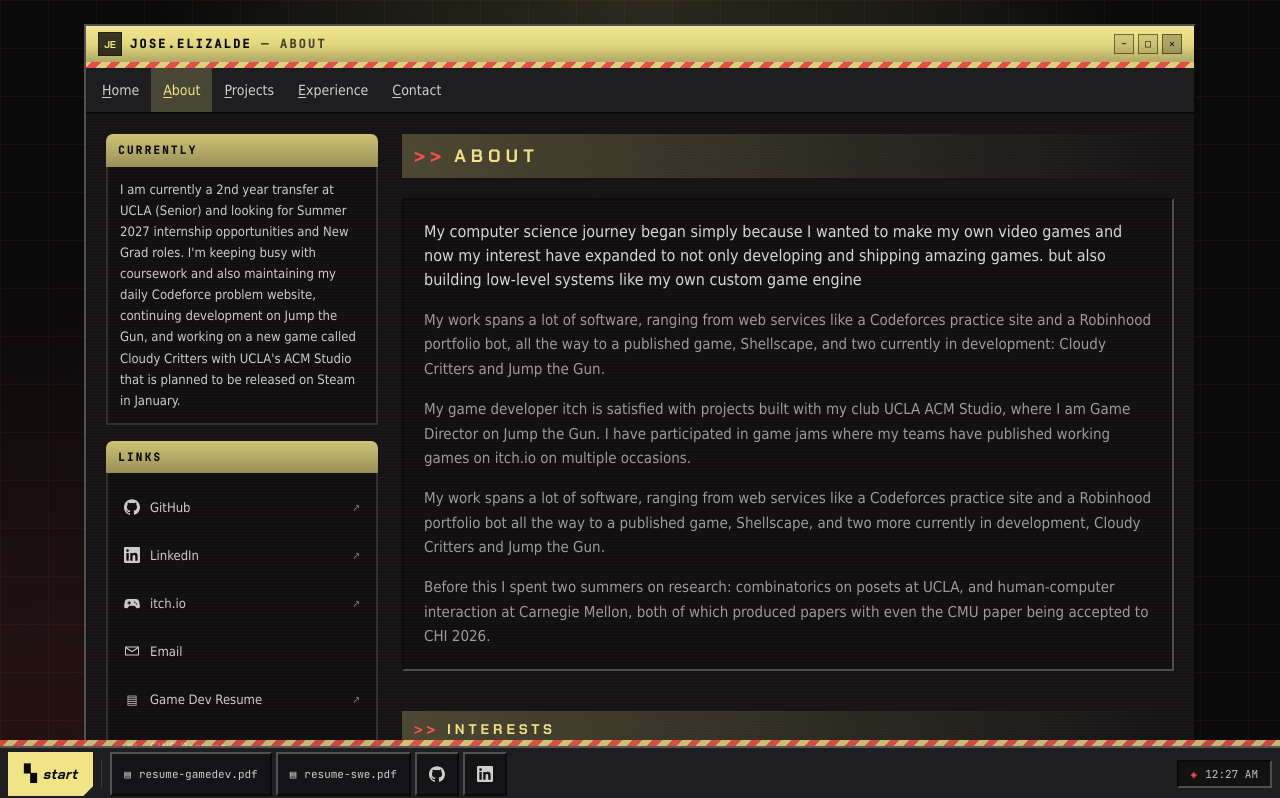
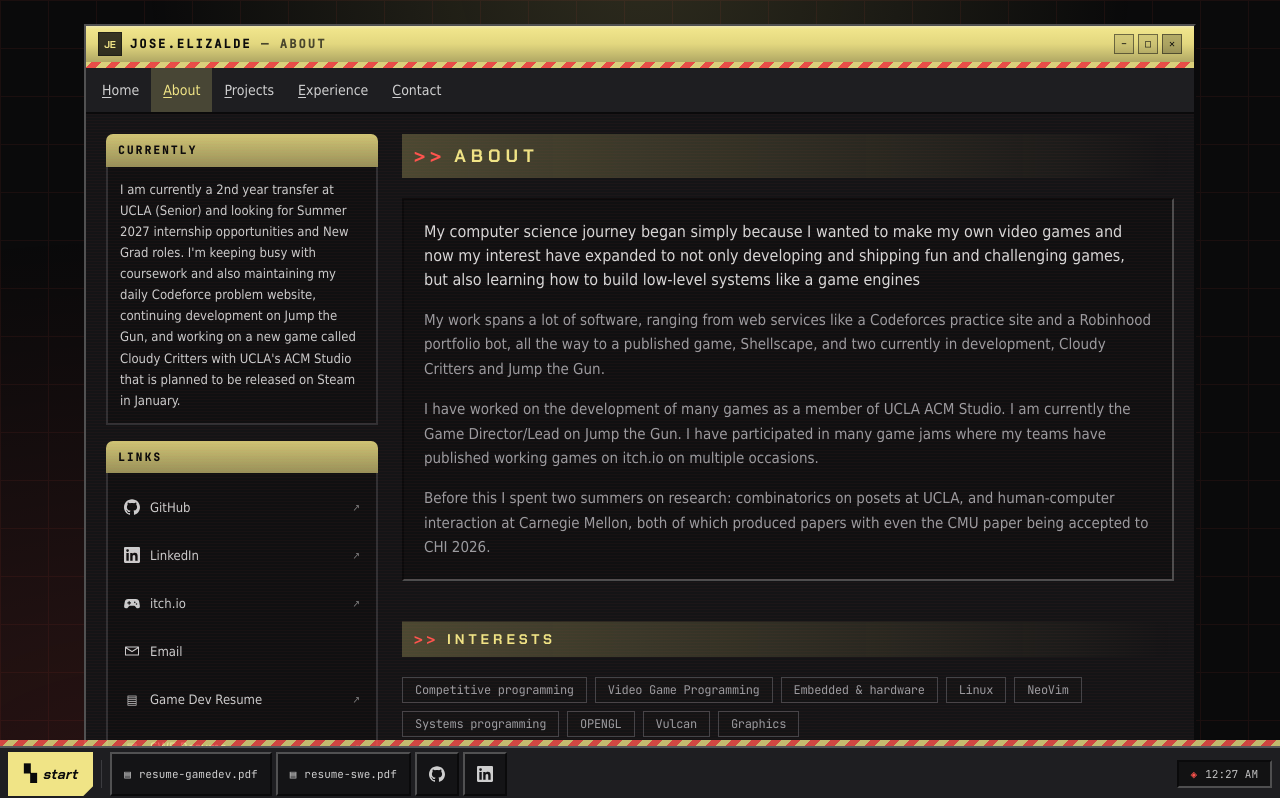
Before and after one commit to ElizaldeJoseCS/portfolio, a React (Vite) app: page /about in a window 1280 px wide. Shown: the top 798 px of the page. Built offline with nearby package versions, Linux system fonts and the light colour scheme.

Commit message:
more wording fixes

```diff
--- a/src/data/profile.ts
+++ b/src/data/profile.ts
@@ -6,10 +6,9 @@
   tagline:
     'Computer Science & Engineering at UCLA. I am interested systems, graphics, and video game programming',
   bio: [
-    "My computer science journey began simply because I wanted to make my own video games and now my interest have expanded to not only developing and shipping amazing games. but also building low-level systems like my own custom game engine",
-    'My work spans a lot of software, ranging from web services like a Codeforces practice site and a Robinhood portfolio bot, all the way to a published game, Shellscape, and two currently in development: Cloudy Critters and Jump the Gun.',
-    'My game developer itch is satisfied with projects built with my club UCLA ACM Studio, where I am Game Director on Jump the Gun. I have participated in game jams where my teams have published working games on itch.io on multiple occasions.',
-    'My work spans a lot of software, ranging from web services like a Codeforces practice site and a Robinhood portfolio bot all the way to a published game, Shellscape, and two more currently in development, Cloudy Critters and Jump the Gun.',
+    "My computer science journey began simply because I wanted to make my own video games and now my interest have expanded to not only developing and shipping fun and challenging games, but also learning how to build low-level systems like a game engines",
+    'My work spans a lot of software, ranging from web services like a Codeforces practice site and a Robinhood portfolio bot, all the way to a published game, Shellscape, and two currently in development, Cloudy Critters and Jump the Gun.',
+    'I have worked on the development of many games as a member of UCLA ACM Studio. I am currently the Game Director/Lead on Jump the Gun. I have participated in many game jams where my teams have published working games on itch.io on multiple occasions.',
     'Before this I spent two summers on research: combinatorics on posets at UCLA, and human-computer interaction at Carnegie Mellon, both of which produced papers with even the CMU paper being accepted to CHI 2026.',
   ],
   roles: ['Software Engineer', 'Game Developer'],
```
